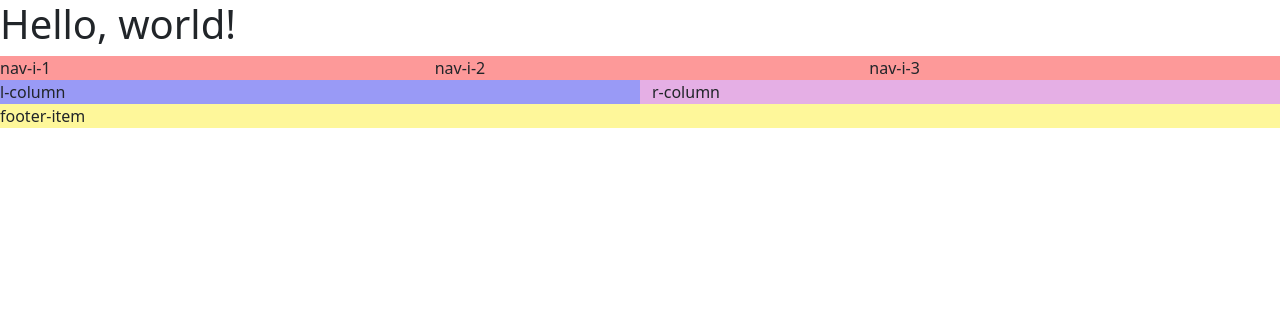
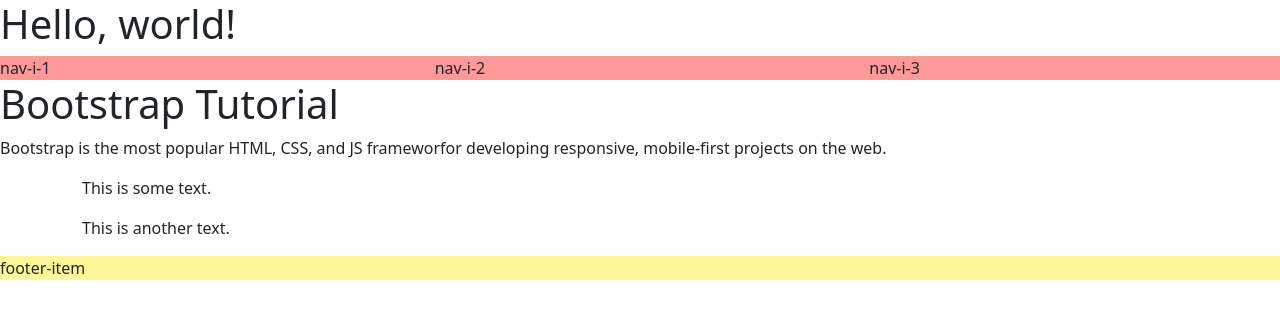
Before and after one commit to SqueekE/-SqueekE.github.io, a plain HTML site: page index.html in a window 1280 px wide. Drawn offline with nearby package versions, Linux system fonts and the light colour scheme.

Commit message:
Added the jumbotron into index.html

```diff
--- a/index.html
+++ b/index.html
@@ -10,19 +10,22 @@
   <body>
     <h1>Hello, world!</h1>
     <script src="https://cdn.jsdelivr.net/npm/bootstrap@5.2.0/dist/js/bootstrap.bundle.min.js" integrity="sha384-A3rJD856KowSb7dwlZdYEkO39Gagi7vIsF0jrRAoQmDKKtQBHUuLZ9AsSv4jD4Xa" crossorigin="anonymous"></script>
-    <!-- <div class="container"> -->
     <div class="row sec-1">
         <div class="col">nav-i-1</div>
         <div class="col">nav-i-2</div>
         <div class="col">nav-i-3</div>
     </div>
-        <div class="row">
-            <div id="col-1" class="col">l-column</div>
-            <div id="col-2" class="col">r-column</div>
+    <div class="jumbotron">
+      <h1>Bootstrap Tutorial</h1>
+      <p>Bootstrap is the most popular HTML, CSS, and JS frameworfor developing
+      responsive, mobile-first projects on the web.</p>
+    </div>
+    <div class="container">
+      <p>This is some text.</p>
+      <p>This is another text.</p>
     </div>
     <div class="row sec-3">
         <div col="col">footer-item</div>
     </div>
-    <!-- </div> -->
   </body>
 </html>
```
Lines whose indentation alone changed are shown as unchanged.
